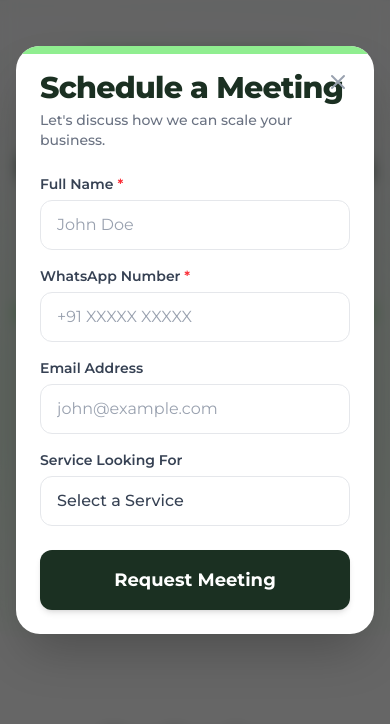
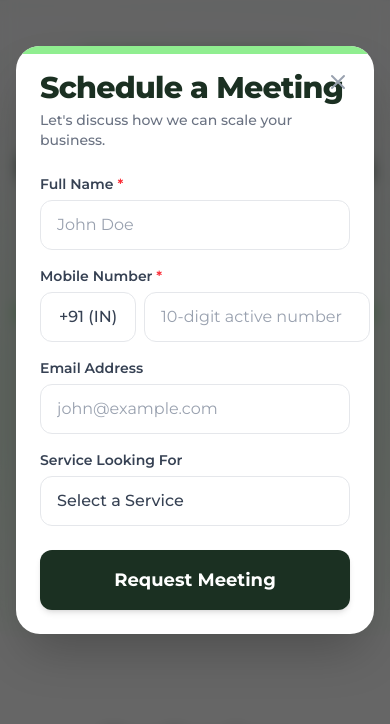
Before and after one commit to shivagokari/growwithshiva-website, a website built with Vite: page index.html in a window 390 px wide. Both pictures are taken after a click on the button "Start Growing Today". Shown: the part 82-806 px from the top of the page. Built offline with nearby package versions, Linux system fonts and the light colour scheme.

Commit message:
Update phone number to separate country code and enforce strict numeric validation

```diff
--- a/index.html
+++ b/index.html
@@ -414,8 +414,18 @@
             <input type="text" name="Name" required class="w-full px-4 py-3 rounded-xl border border-gray-200 focus:border-accent focus:ring-2 focus:ring-accent/20 outline-none transition-all placeholder-gray-400" placeholder="John Doe">
           </div>
           <div>
-            <label class="block text-sm font-semibold text-gray-700 mb-1.5">WhatsApp Number <span class="text-red-500">*</span></label>
-            <input type="tel" name="WhatsAppNumber" required class="w-full px-4 py-3 rounded-xl border border-gray-200 focus:border-accent focus:ring-2 focus:ring-accent/20 outline-none transition-all placeholder-gray-400" placeholder="+91 XXXXX XXXXX">
+            <label class="block text-sm font-semibold text-gray-700 mb-1.5">Mobile Number <span class="text-red-500">*</span></label>
+            <div class="flex gap-2">
+              <select name="CountryCode" class="w-24 sm:w-28 px-2 py-3 rounded-xl border border-gray-200 focus:border-accent focus:ring-2 focus:ring-accent/20 outline-none transition-all appearance-none bg-white text-gray-700 font-medium text-center">
+                <option value="+91" selected>+91 (IN)</option>
+                <option value="+1">+1 (US)</option>
+                <option value="+44">+44 (UK)</option>
+                <option value="+971">+971 (UAE)</option>
+                <option value="+61">+61 (AUS)</option>
+                <option value="+65">+65 (SG)</option>
+              </select>
+              <input type="tel" name="MobileNumber" required pattern="[0-9]{8,15}" title="Please enter a valid mobile number (only digits, 8-15 numeric characters)" class="flex-1 px-4 py-3 rounded-xl border border-gray-200 focus:border-accent focus:ring-2 focus:ring-accent/20 outline-none transition-all placeholder-gray-400" placeholder="10-digit active number">
+            </div>
           </div>
           <div>
             <label class="block text-sm font-semibold text-gray-700 mb-1.5">Email Address</label>
```
